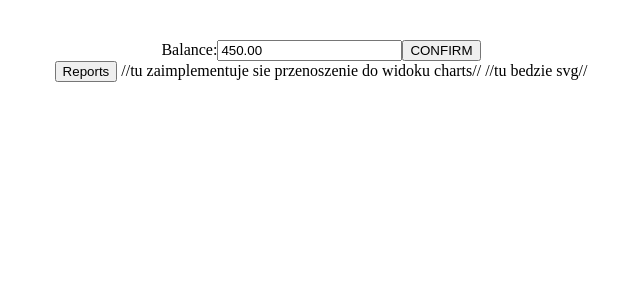
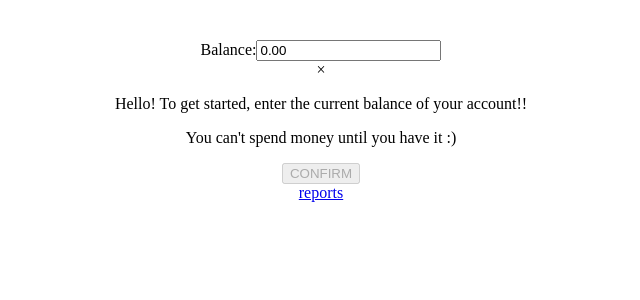
Before and after one commit to ToporekDaniel/kapusta-app, a React (Vite) app: page / in a window 1280 px wide. Shown: the top 300 px of the page, without its empty margins (319-959 px from the left). Built offline with nearby package versions, Linux system fonts and the light colour scheme; no server answers.

Commit message:
balance component finished

```diff
--- /dev/null
+++ b/AppRouter.jsx
@@ -0,0 +1,21 @@
+import React from 'react';
+import { BrowserRouter as Router, Routes, Route } from 'react-router-dom';
+import Dashboard from './src/pages/Dashboard/Dashboard';
+import Reports from './src/pages/Reports/Reports';
+import { FinanceProvider } from './contexts/FinanceContext';
+
+const AppRouter = () => {
+  return (
+    <FinanceProvider>
+    <Router>
+      <Routes>
+        <Route path="/" element={<Dashboard />} />
+        <Route path="/reports" element={<Reports />} />
+
+      </Routes>
+    </Router>
+   </FinanceProvider>
+  );
+}
+
+export default AppRouter;
--- /dev/null
+++ b/contexts/FinanceContext.jsx
@@ -0,0 +1,51 @@
+import React, { createContext, useContext, useState, useEffect } from 'react';
+import axios from 'axios';
+
+const FinanceContext = createContext();
+
+export const useFinance = () => useContext(FinanceContext);
+
+export const FinanceProvider = ({ children }) => {
+  const [expenses, setExpenses] = useState([]);
+  const [income, setIncome] = useState([]);
+
+  useEffect(() => {
+    const fetchData = async () => {
+      try {
+        const expensesResponse = await axios.get('/expenses');
+        // setExpenses(expensesResponse.data);
+
+        const incomeResponse = await axios.get('/income');
+        // setIncome(incomeResponse.data);
+      } catch (error) {
+        console.error("Failed to fetch data:", error);
+      }
+    };
+
+    fetchData();
+  }, []);
+
+  const addExpense = async (expense) => {
+    try {
+      const response = await axios.post('/expenses', expense);
+      // setExpenses(prev => [...prev, response.data]);
+    } catch (error) {
+      console.error("Failed to post expense:", error);
+    }
+  };
+
+  const addIncome = async (income) => {
+    try {
+      const response = await axios.post('/income', income);
+      // setIncome(prev => [...prev, response.data]);
+    } catch (error) {
+      console.error("Failed to post income:", error);
+    }
+  };
+
+  return (
+    <FinanceContext.Provider value={{ expenses, addExpense, income, addIncome }}>
+      {children}
+    </FinanceContext.Provider>
+  );
+};
--- a/src/App.jsx
+++ b/src/App.jsx
@@ -1,20 +1,11 @@
+import React from 'react';
 import "./App.css";
-import Dashboard from './components/Dashboard/Dashboard';
+import AppRouter from '../AppRouter';
 
 function App() {
-  const expenses = [
-    { id: 1, amount: 120.00, category: 'Food' },
-    { id: 2, amount: 80.00, category: 'Transport' }
-  ];
-
-  const income = [
-    { id: 1, amount: 500.00, category: 'Salary' },
-    { id: 2, amount: 150.00, category: 'Freelance' }
-  ];
-
   return (
-    <div>
-      <Dashboard expenses={expenses} income={income} />
+    <div className="app">
+      <AppRouter />
     </div>
   );
 }
--- /dev/null
+++ b/src/components/Balance/Balance.css
@@ -0,0 +1,25 @@
+.modal {
+    position: fixed;
+    left: 0;
+    top: 0;
+    width: 100%;
+    height: 100%;
+    background-color: rgba(0, 0, 0, 0.5);
+    display: flex;
+    justify-content: center;
+    align-items: center;
+  }
+
+  .modal-content {
+    background-color: #fff;
+    padding: 20px;
+    border-radius: 5px;
+    width: 300px;
+    box-shadow: 0 4px 6px rgba(0,0,0,0.1);
+  }
+
+  .close {
+    float: right;
+    font-size: 28px;
+    cursor: pointer;
+  }
--- a/src/components/Balance/Balance.jsx
+++ b/src/components/Balance/Balance.jsx
@@ -1,29 +1,38 @@
-import { useState, useEffect } from 'react';
+import React, { useState, useEffect } from 'react';
+import { useFinance } from '../../../contexts/FinanceContext';
+// import './Balance.css';
 
-function Balance({ expenses, income }) {
+function Balance() {
   const [balance, setBalance] = useState(0);
   const [inputBalance, setInputBalance] = useState('');
-  const [showTooltip, setShowTooltip] = useState(false);
-
+  const [showModal, setShowModal] = useState(false);
+const { expenses, income } = useFinance()
   useEffect(() => {
     const totalExpenses = expenses.reduce((acc, expense) => acc + expense.amount, 0);
     const totalIncome = income.reduce((acc, income) => acc + income.amount, 0);
     const calculatedBalance = totalIncome - totalExpenses;
     setBalance(calculatedBalance);
     setInputBalance(calculatedBalance.toFixed(2));
-    setShowTooltip(calculatedBalance === 0);
+    setShowModal(calculatedBalance === 0);
   }, [expenses, income]);
 
   const handleConfirm = () => {
-    setBalance(parseFloat(inputBalance));
-    setShowTooltip(false);
-    alert('Balance confirmed: ' + inputBalance + ' UAH');
-    // saveBalanceToDatabase();
+    if (parseFloat(inputBalance) === 0) {
+      setShowModal(true);
+    } else {
+      setBalance(parseFloat(inputBalance));
+      setShowModal(false);
+      alert('Balance confirmed: ' + inputBalance + ' UAH');
+    }
   };
 
   const handleInputChange = (e) => {
     setInputBalance(e.target.value);
-    setShowTooltip(!e.target.value);
+    setShowModal(parseFloat(e.target.value) === 0);
+  };
+
+  const closeModal = () => {
+    setShowModal(false);
   };
 
   return (
@@ -34,11 +43,19 @@ function Balance({ expenses, income }) {
         className="balance-value"
         value={inputBalance}
         onChange={handleInputChange}
-        onFocus={() => setShowTooltip(true)}
-        onBlur={() => setShowTooltip(false)}
       />
-      {showTooltip && <div className="tooltip">Hello! To get started, enter the current balance of your account! You can't spend money until you have it :)</div>}
-      <button className="confirm-button" onClick={handleConfirm}>CONFIRM</button>
+      {showModal && (
+        <div className="modal">
+          <div className="modal-content">
+            <span className="close" onClick={closeModal}>&times;</span>
+            <p>Hello! To get started, enter the current balance of your account!!</p>
+            <p>You can't spend money until you have it :)</p>
+          </div>
+        </div>
+      )}
+      <button className="confirm-button" onClick={handleConfirm} disabled={parseFloat(inputBalance) === 0}>
+        CONFIRM
+      </button>
     </div>
   );
 }
--- a/src/components/Reports/Reports.jsx
+++ /dev/null
@@ -1,11 +0,0 @@
-
-function Reports() {
-  return (
-    <div className="reports">
-<button onClick={() => history.push('/reports')}>Reports</button>   //tu zaimplementuje sie przenoszenie do widoku charts//
-      //tu bedzie svg//
-    </div>
-  );
-}
-
-export default Reports;
--- a/src/main.jsx
+++ b/src/main.jsx
@@ -1,7 +1,7 @@
 import React from "react";
 import ReactDOM from "react-dom/client";
-import App from ".//App.jsx";
-import ".//App.jsx";
+import App from "./App.jsx";
+// import "./App.jsx";
 
 ReactDOM.createRoot(document.getElementById("root")).render(
   <React.StrictMode>
--- a/src/components/Dashboard/Dashboard.jsx
+++ b/src/pages/Dashboard/Dashboard.jsx
@@ -1,10 +1,10 @@
 import React from 'react';
-import Balance from '../Balance/Balance';
+import Balance from '../../components/Balance/Balance';
 import Reports from '../Reports/Reports';
-function Dashboard({ expenses, income }) {
+function Dashboard() {
   return (
     <div>
-      <Balance expenses={expenses} income={income} />
+      <Balance />
       <Reports />
     </div>
   );
--- /dev/null
+++ b/src/pages/Reports/Reports.jsx
@@ -0,0 +1,12 @@
+import { Link } from "react-router-dom";
+
+function Reports() {
+  return (
+    <div className="reports">
+{/* <button onClick={() => history.push('/reports')}>Reports</button>   //tu zaimplementuje sie przenoszenie do widoku charts// */}
+    <Link to="/reports">reports</Link>
+       </div>
+  );
+}
+
+export default Reports;
--- a/vite.config.js
+++ b/vite.config.js
@@ -7,5 +7,5 @@ export default defineConfig({
   server: {
     port: 8000, // Tu możesz ustawić dowolny port, który chcesz użyć
   },
-  base: "/kapusta-app/",
+  // base: "/kapusta-app/",
 });
```
